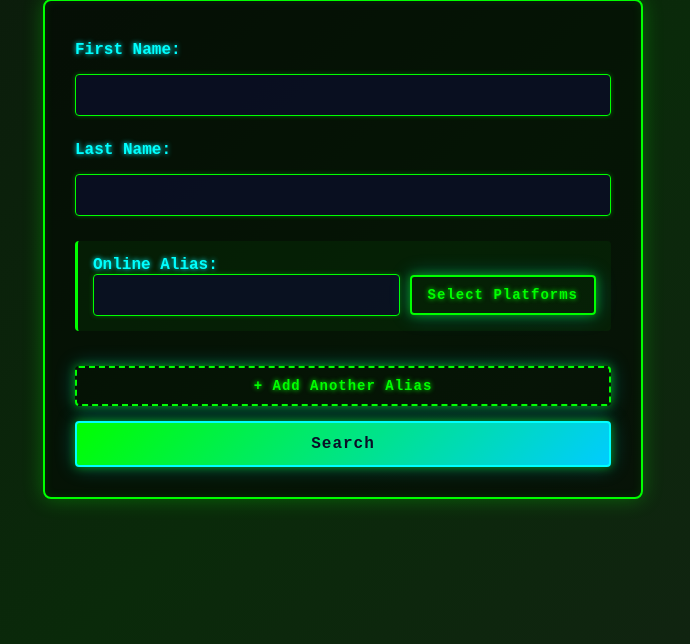
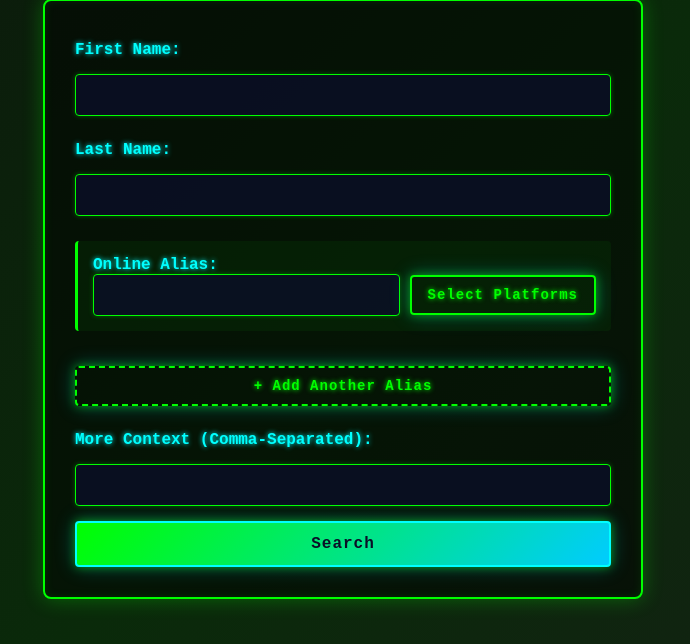
Before and after one commit to UnDefinedCS/findme, a Flask app: page / in a window 1280 px wide. Shown: the part 156-800 px from the top of the page, without its empty margins (297-987 px from the left). Run offline with Flask 3, Linux system fonts and the light colour scheme.

Commit message:
official flask pathways
Flask officially works with new additional context box change

```diff
--- a/app.py
+++ b/app.py
@@ -3,7 +3,6 @@ from data_gen import generate_queries, collect_data
 from app_types import UserData
 import threading
 import asyncio
-import time
 
 app = Flask(__name__)
 thread = None
@@ -34,14 +33,15 @@ def submit_info():
         else:
             element = [alias[i], None]
         combinedSocialAlias.append(element)
+    additionalInfo = request.form['more_context']
 
-    thread = threading.Thread(target=query_trigger, args=(first_name, last_name, combinedSocialAlias), daemon=True)
+    thread = threading.Thread(target=query_trigger, args=(first_name, last_name, combinedSocialAlias, additionalInfo), daemon=True)
 
     rendered_index = render_template("index.html", loading=True, start_thread=start_thread)
 
     return rendered_index
 
-async def query_handler(first, last, social):
+async def query_handler(first, last, social, additional):
     global results, search_complete
     newCombination = []
     for i in range(len(social)):
@@ -51,18 +51,23 @@ async def query_handler(first, last, social):
                 newCombination.append(element)
         else:
             newCombination.append([social[i][0], None])
+
+    separatedContext = additional.split(',', 0)
+
     u = UserData(
         FirstName = first,
         LastName = last,
-        Aliases = newCombination)
+        Aliases = newCombination,
+        Context = separatedContext
+    )
     queries = generate_queries(u)
     data = await collect_data(queries)
     results = data
     search_complete = True
     print(data)
 
-def query_trigger(first, last, social):
-    asyncio.run(query_handler(first, last, social))
+def query_trigger(first, last, social, additional):
+    asyncio.run(query_handler(first, last, social, additional))
 
 def start_thread():
     if thread != None:
--- a/templates/index.html
+++ b/templates/index.html
@@ -80,6 +80,9 @@
             </div>
 
             <button type="button" id="add-alias-btn" class="add-alias-button">+ Add Another Alias</button>
+
+            <label for="more_context">More Context (Comma-Separated):</label>
+            <input type="text" id="more_context" name="more_context">
 
             <button type="submit">Search</button>
         </form>
```
